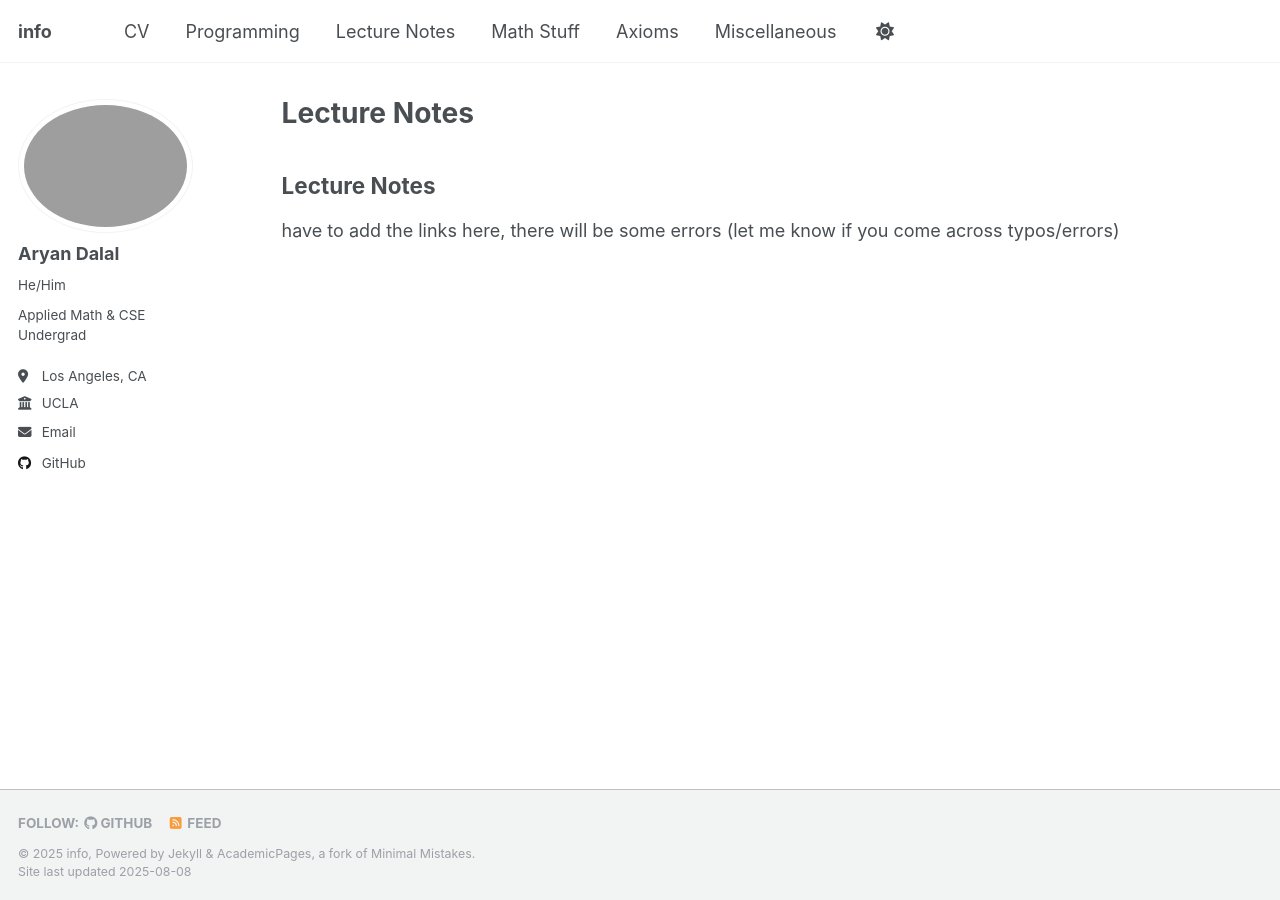
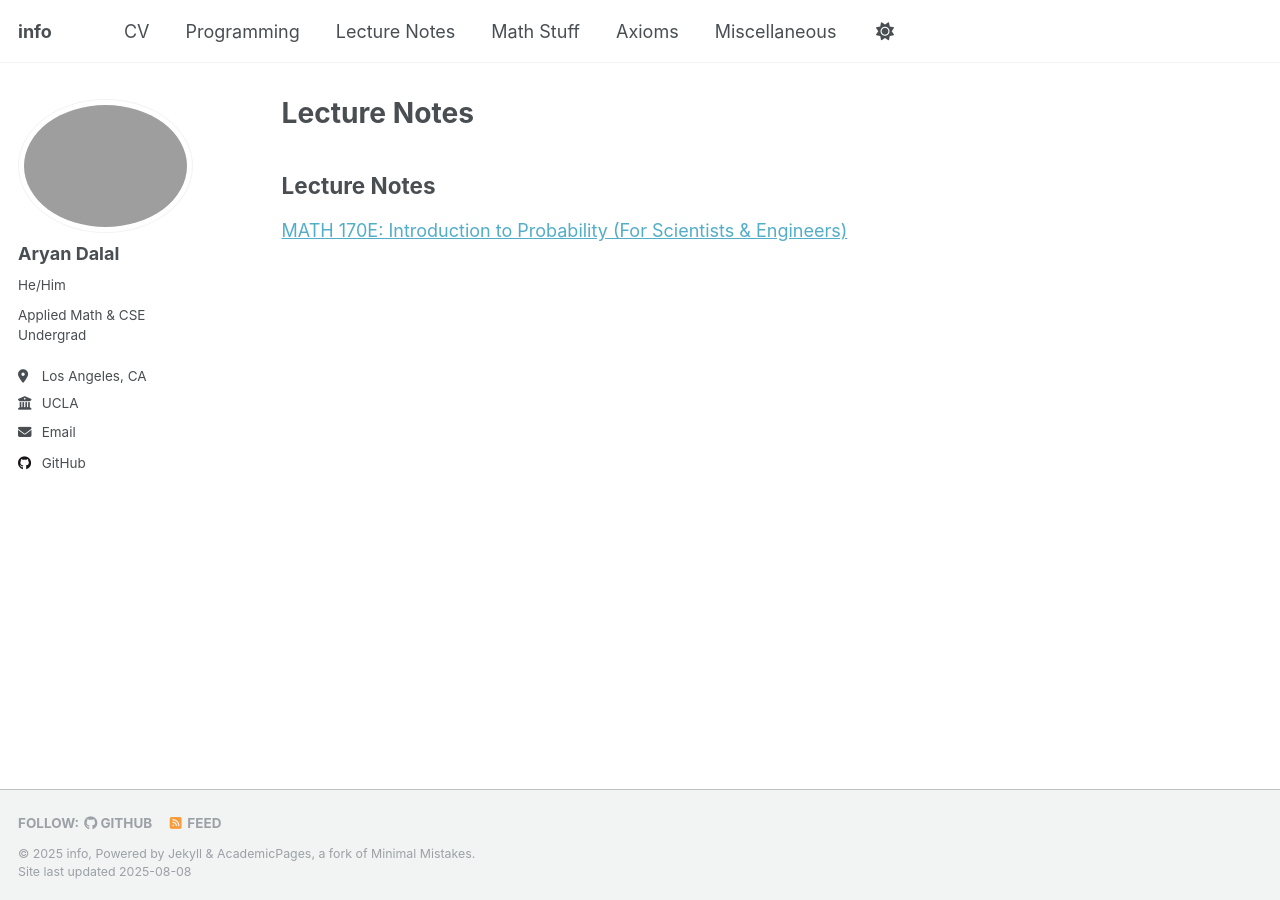
Before and after one commit to DalalAryan/DalalAryan.github.io, a Jekyll site: the page built from _pages/lecturenotes.md, in a window 1280 px wide. Built offline with Jekyll 4.4.1, drawn with Linux system fonts in a browser that asks for light colours; a script that is not in the unit is left out.

Commit message:
Update lecturenotes.md

```diff
--- a/_pages/lecturenotes.md
+++ b/_pages/lecturenotes.md
@@ -9,4 +9,5 @@ redirect_from:
 
 Lecture Notes
 -------
-have to add the links here, there will be some errors (let me know if you come across typos/errors)
+
+[MATH 170E: Introduction to Probability (For Scientists & Engineers)](files/MATH 170E Probability for Scientists and Engineers.pdf)
```
